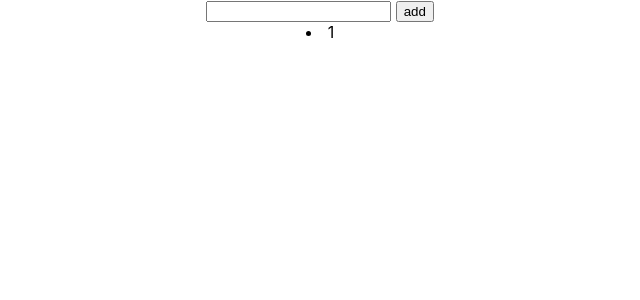
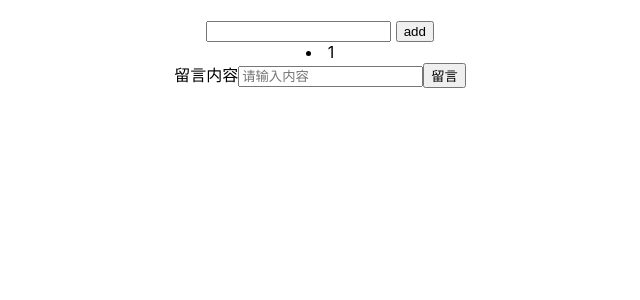
Before and after one commit to LingLingxia/my-react-demo, a React (Create React App) app: page / in a window 1280 px wide. Shown: the top 300 px of the page, without its empty margins (320-960 px from the left). Built offline with nearby package versions, Linux system fonts and the light colour scheme.

Commit message:
feat:新增react生命周期钩子回调函数

```diff
--- a/src/App.js
+++ b/src/App.js
@@ -1,6 +1,8 @@
 import React from 'react';
 import './App.css';
-import TodoItem from './todo';
+import TodoItem from './todo/todo';
+import Clock from './clock/clock'
+import CommentBox from './comment-box/comment-box'
 class App extends React.Component {
   constructor(props){
     super(props);
@@ -36,12 +38,15 @@ class App extends React.Component {
    return (
       <div className="App">
         <input onChange={this.newTodoChange.bind(this)} value={this.state.inputValue}></input> <button onClick={this.addTodo.bind(this)}>add</button>
-      { this.state.todos.map((item,index)=>{
-         return  (
-         <TodoItem text={item} key={index} index={index} deleteTodo={this.deleteTodo.bind(this,index)}></TodoItem>
-         )
-       })
-      }
+          {
+            this.state.todos.map((item,index)=>{
+            return  (
+                <TodoItem  key={index}  text={item} index={index} deleteTodo={this.deleteTodo.bind(this,index)}></TodoItem>
+              )
+            })
+          }
+        {/* <Clock key="clock"></Clock> */}
+        <CommentBox></CommentBox>
       </div>
     );
   }
--- /dev/null
+++ b/src/clock/clock.js
@@ -0,0 +1,33 @@
+import React from 'react';
+class Clock extends React.Component{
+  constructor(props){
+    super(props);
+    this.state={
+      date:new Date()
+    }
+    this.timer = null;
+  }
+  componentDidMount(){
+    this.timer = setInterval(()=>{
+       this.setState({
+         date:new Date()
+       })
+    },1000)
+  }
+  componentDidUpdate(currentProps,currentState){
+      console.log(currentState);
+  }
+  componentWillUnmount(){
+      clearInterval(this.timer);
+  }
+
+  render(){
+    return (
+      <div className="clock-wrap">
+         <h1>{this.state.date.toLocaleTimeString()}</h1>
+      </div>
+    )
+  }
+}
+
+export default Clock;
--- /dev/null
+++ b/src/comment-box/comment-box.js
@@ -0,0 +1,37 @@
+import React from 'react';
+class CommentBox extends React.Component{
+  constructor(props){
+     super(props);
+     this.state = {
+       value:''
+     }
+     this.handleSubmit = this.handleSubmit.bind(this);
+     this.inputChange = this.inputChange.bind(this);
+  }
+  inputChange(e){
+      this.setState({
+        value:e.target.value
+      })
+      console.log(e.target.value);
+  }
+  handleSubmit(e){
+    alert(this.state.value);
+    e.preventDefault();
+
+  }
+  render(){
+    return (
+      <form className = "p-5" onSubmit={this.handleSubmit}>
+         <label>留言内容</label>
+         <input type="text"
+          className="form-control"
+          placeholder="请输入内容"
+          onChange={this.inputChange.bind(this)}
+          value={this.state.value}
+         />
+         <button type="submit" className="btn btn-primary" >留言</button>
+      </form>
+    )
+  }
+}
+export default CommentBox
--- /dev/null
+++ b/src/todo/todo.css
@@ -0,0 +1,3 @@
+body{
+  padding-top: 20px;
+}
--- a/src/todo.js
+++ b/src/todo/todo.js
@@ -1,4 +1,5 @@
 import React from 'react'
+import './todo.css'
 class TodoItem extends React.Component{
     constructor(props){
        super(props);
```
Also changed, not shown: src/vue-react-compare.md (added, +7 -0 lines), 1 other file (tests, documents, lock files or other folders).
